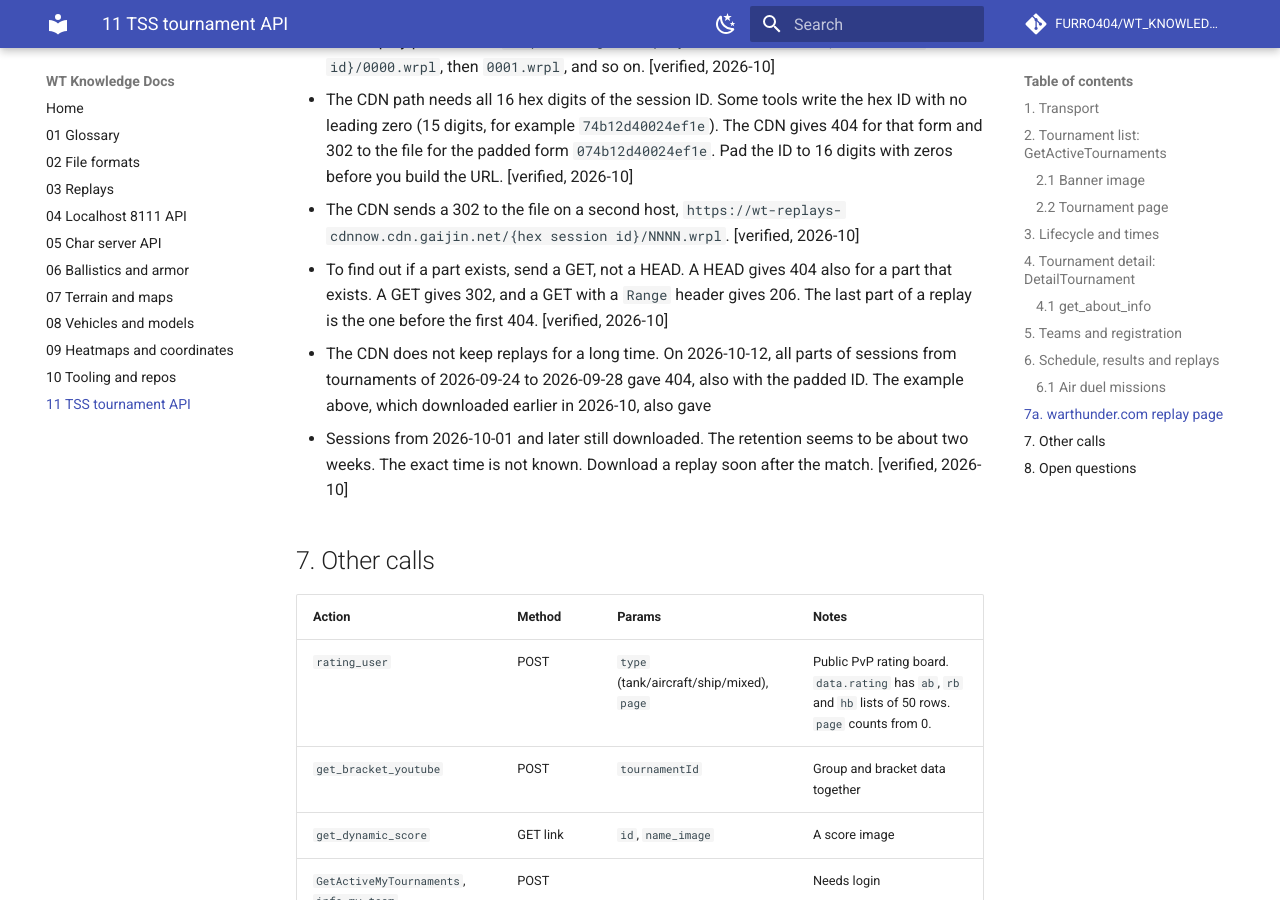
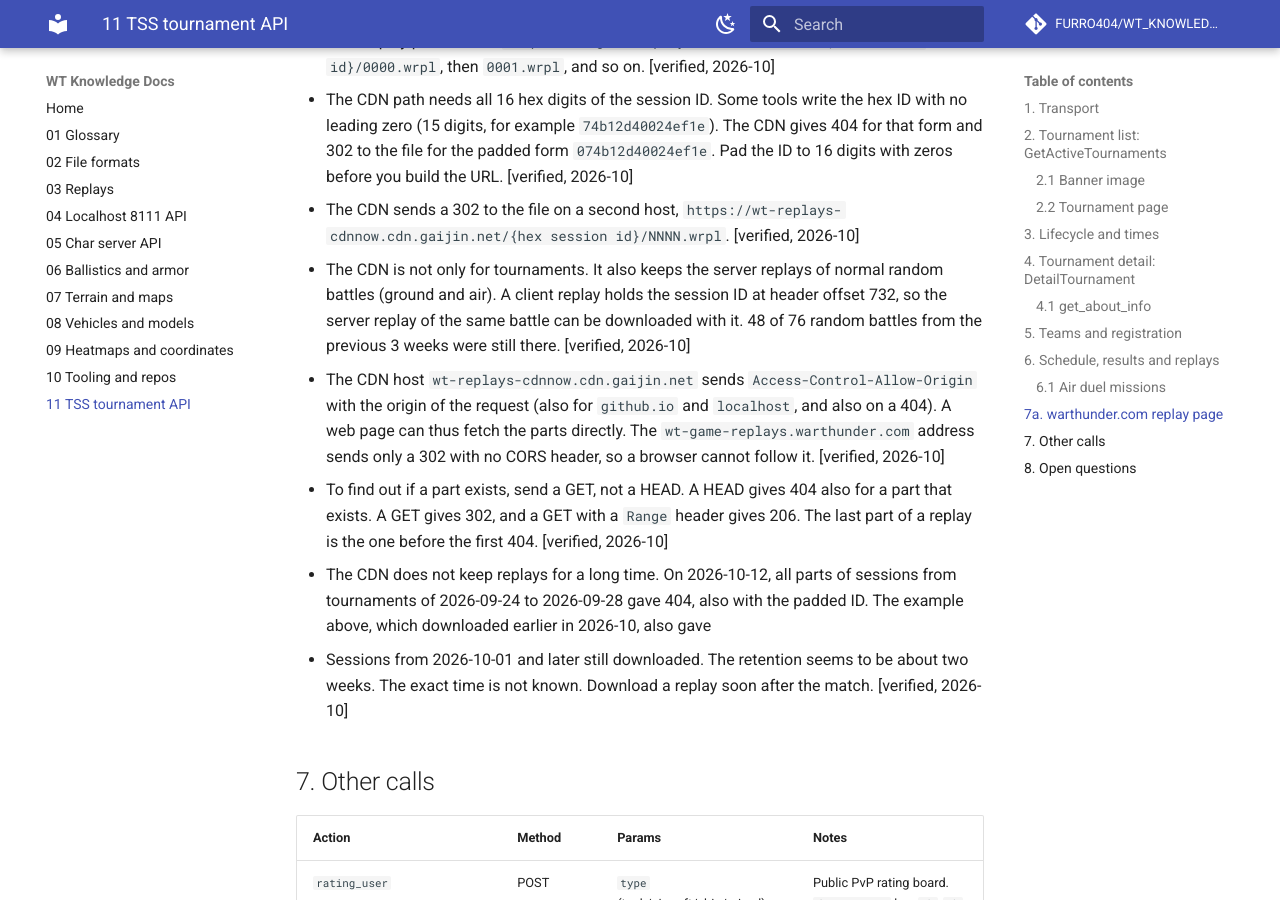
Before and after one commit to FURRO404/WT_KNOWLEDGE_DOCS, an MkDocs documentation site: the page built from docs/11-tss-tournament-api.md, in a window 1280 px wide and 900 px high, scrolled down 7942 px. Built offline with MkDocs 1.6.1 and Material for MkDocs 9.7.7, drawn with Linux system fonts in a browser that asks for light colours; comment, search, counter and statistics services are not loaded.

Commit message:
Replays: repeated ground sync states, server and client replays agree; TSS: CDN keeps random battles, CORS on the CDN host

```diff
--- a/docs/11-tss-tournament-api.md
+++ b/docs/11-tss-tournament-api.md
@@ -331,6 +331,17 @@
 - The CDN sends a 302 to the file on a second host,
   `https://wt-replays-cdnnow.cdn.gaijin.net/{hex session id}/NNNN.wrpl`.
   [verified, 2026-10]
+- The CDN is not only for tournaments. It also keeps the server replays of
+  normal random battles (ground and air). A client replay holds the session
+  ID at header offset 732, so the server replay of the same battle can be
+  downloaded with it. 48 of 76 random battles from the previous 3 weeks were
+  still there. [verified, 2026-10]
+- The CDN host `wt-replays-cdnnow.cdn.gaijin.net` sends
+  `Access-Control-Allow-Origin` with the origin of the request (also for
+  `github.io` and `localhost`, and also on a 404). A web page can thus fetch
+  the parts directly. The `wt-game-replays.warthunder.com` address sends only
+  a 302 with no CORS header, so a browser cannot follow it.
+  [verified, 2026-10]
 - To find out if a part exists, send a GET, not a HEAD. A HEAD gives 404 also
   for a part that exists. A GET gives 302, and a GET with a `Range` header
   gives 206. The last part of a replay is the one before the first 404.
```
Also changed, not shown: docs/03-replays.md (+8 -0 lines).
